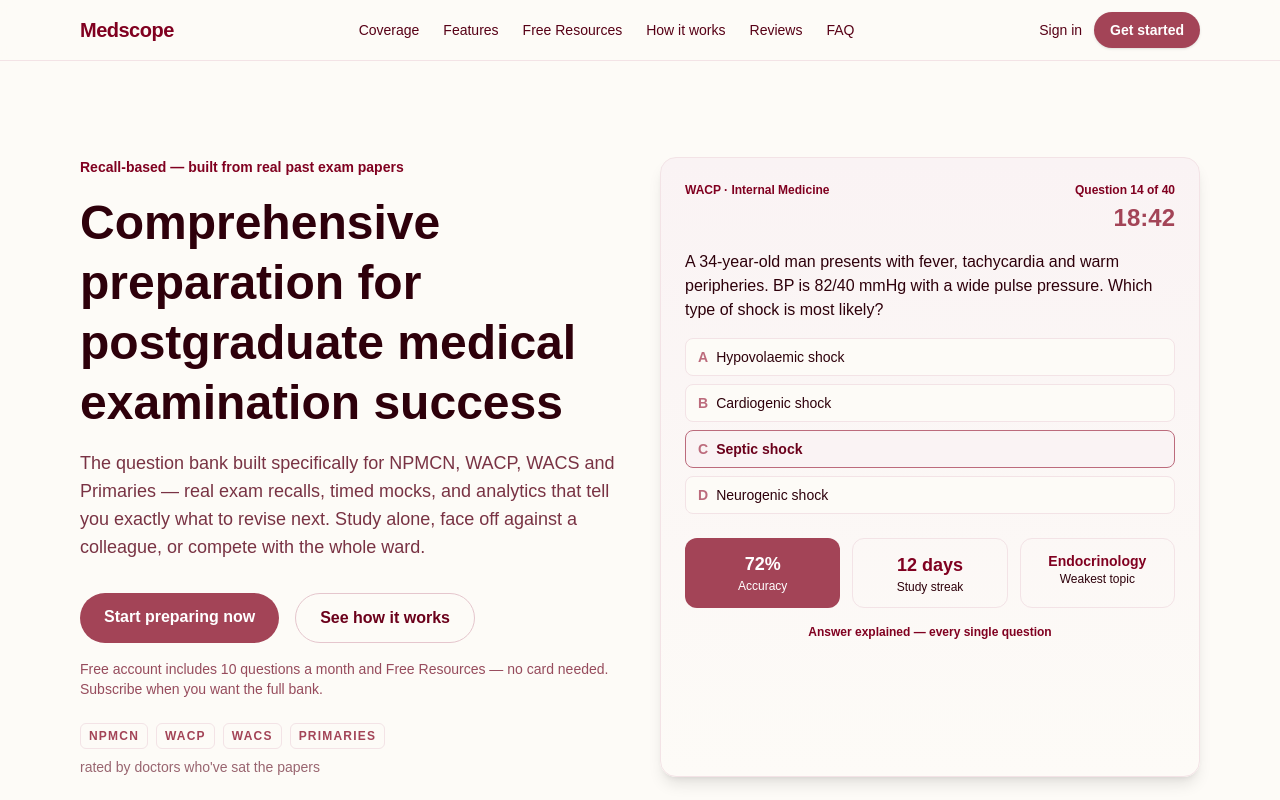
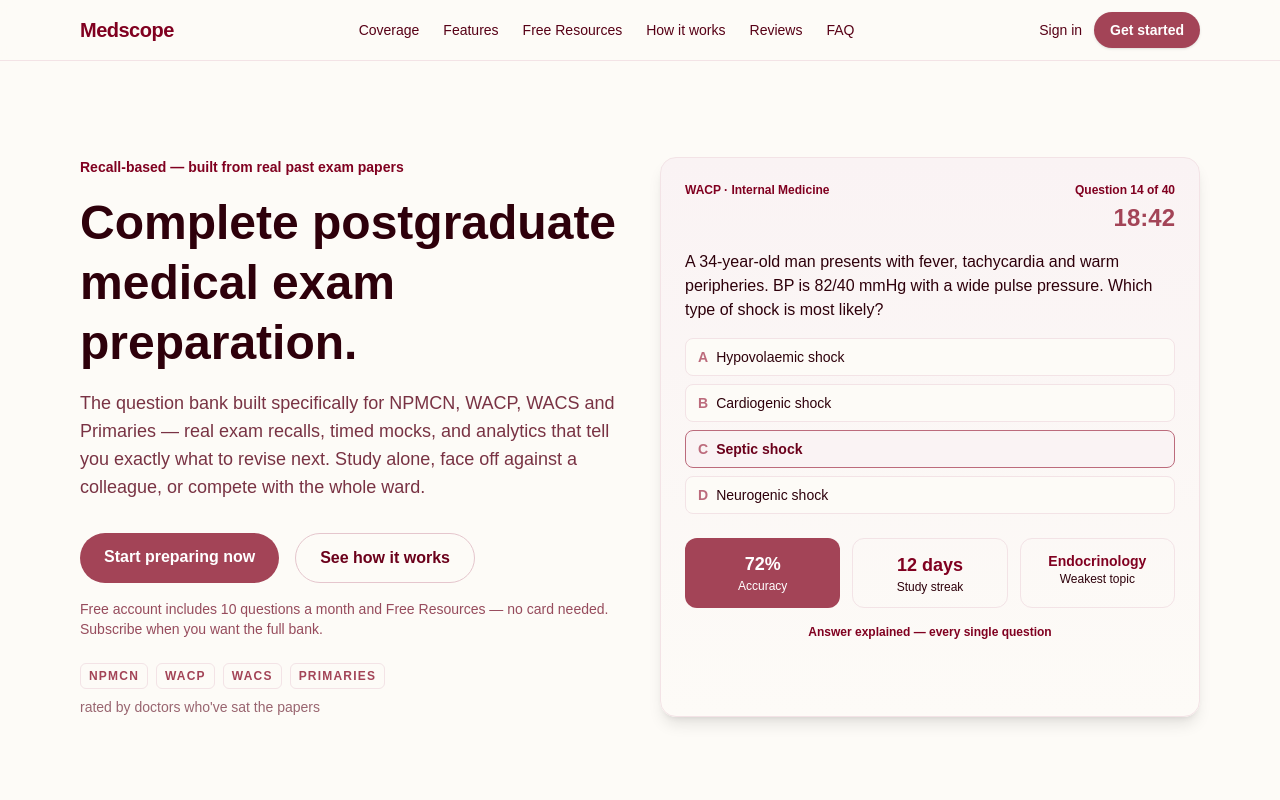
Before and after one commit to Emeriem-Berthram/Medscope, a Next.js app: page / in a window 1280 px wide. Shown: the top 800 px of the page. Built offline with nearby package versions, Linux system fonts and the light colour scheme; no server answers.

Commit message:
Update headline to Complete postgraduate medical exam preparation.

```diff
--- a/src/app/layout.tsx
+++ b/src/app/layout.tsx
@@ -15,7 +15,7 @@ const geistMono = Geist_Mono({
 });
 
 export const metadata: Metadata = {
-  title: "Medscope — Comprehensive preparation for postgraduate medical examination success",
+  title: "Medscope — Complete postgraduate medical exam preparation.",
   description:
     "Real past-exam recall questions, timed mocks, and analytics for NPMCN, WACP, WACS and Primaries.",
 };
--- a/src/app/page.tsx
+++ b/src/app/page.tsx
@@ -105,7 +105,7 @@ export default function Home() {
             Recall-based — built from real past exam papers
           </p>
           <h1 className="text-4xl font-bold leading-tight md:text-5xl">
-            Comprehensive preparation for postgraduate medical examination success
+            Complete postgraduate medical exam preparation.
           </h1>
           <p className="mt-4 text-lg text-burgundy-800/80">
             The question bank built specifically for NPMCN, WACP, WACS and
```
